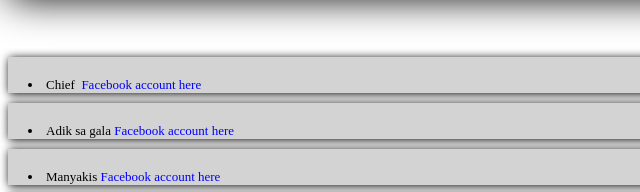
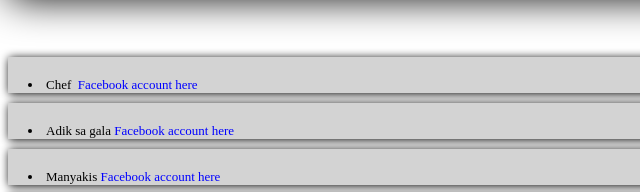
Before and after one commit to Denrickenrey/Tropa_time, a plain HTML site: page 224.html in a window 1280 px wide. Shown: the part 2215-2407 px from the top of the page, 0-640 px from the left. Drawn offline with Linux system fonts and the light colour scheme.

Commit message:
Update 224.html

```diff
--- a/224.html
+++ b/224.html
@@ -85,7 +85,7 @@
 		</div>
 		<div class="name">
 			<p>Facebook</p>
-<li>Chief&nbsp<a href="https://www.facebook.com/emil.alindayu.31"> Facebook account here</a></li>
+<li>Chef&nbsp<a href="https://www.facebook.com/emil.alindayu.31"> Facebook account here</a></li>
 
 <li>Adik sa gala&nbsp<a href="https://www.facebook.com/Marcris1523">Facebook account here</a></li>
 
```
